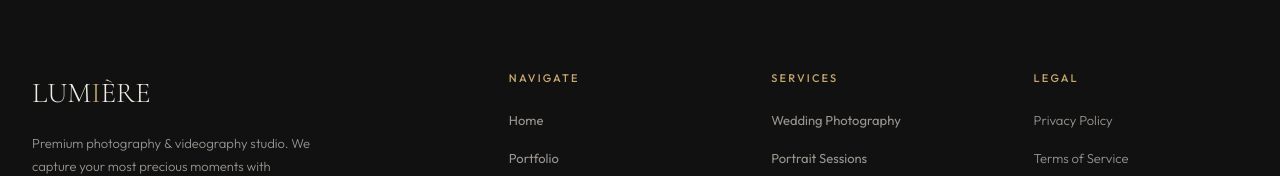
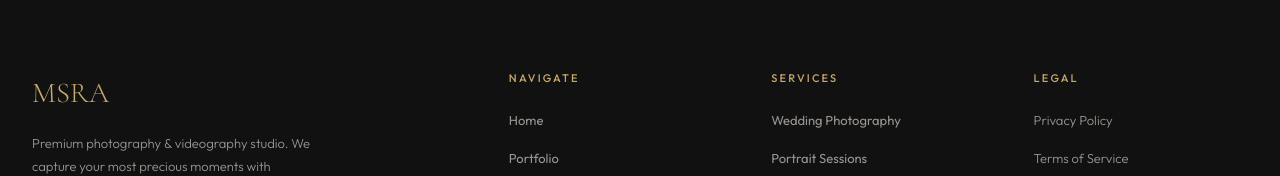
Before and after one commit to yasermsraom-cpu/test-4, a plain HTML site: page index.html in a window 1280 px wide. Shown: the part 4307-4483 px from the top of the page. Drawn offline with nearby package versions, Linux system fonts and the light colour scheme.

Commit message:
Change logo text from LUMIÈRE to MSRA

```diff
--- a/index.html
+++ b/index.html
@@ -437,7 +437,7 @@ footer{background:var(--bg2);border-top:1px solid var(--border);padding:80px 0 4
     <div class="container">
       <div class="footer-grid">
         <div class="footer-brand">
-          <div class="logo">LUM<span>I</span>ÈRE</div>
+          <div class="logo"><span>MSRA</span></div>
           <p>Premium photography & videography studio. We capture your most precious moments with artistry and intention.</p>
           <div class="social-links" style="margin-top:24px">
             <a class="social-link" href="#">📸</a>
@@ -692,7 +692,7 @@ footer{background:var(--bg2);border-top:1px solid var(--border);padding:80px 0 4
 <!-- ADMIN LOGIN -->
 <div id="admin-login" class="hidden">
   <div class="login-card">
-    <div class="login-logo">LUM<span>I</span>ÈRE</div>
+    <div class="login-logo"><span>MSRA</span></div>
     <div class="login-sub">Admin Dashboard — Secure Access</div>
     <form onsubmit="adminLogin(event)">
       <div class="form-group"><label>Email</label><input id="login-email" type="email" value="admin@lumiere.studio" required></div>
@@ -709,7 +709,7 @@ footer{background:var(--bg2);border-top:1px solid var(--border);padding:80px 0 4
   <!-- Sidebar -->
   <aside class="admin-sidebar" id="admin-sidebar">
     <div class="admin-logo">
-      <div class="logo">LUM<span>I</span>ÈRE</div>
+      <div class="logo"><span>MSRA</span></div>
       <p>Admin Dashboard</p>
     </div>
     <nav class="admin-nav">
```
